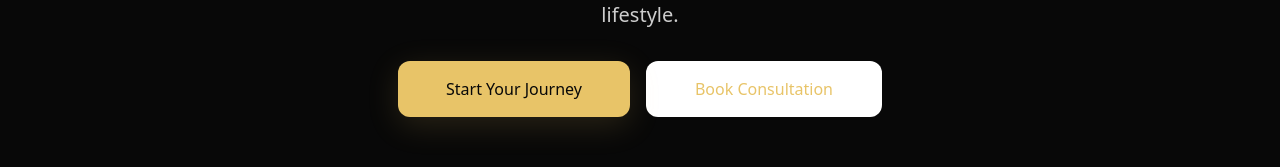
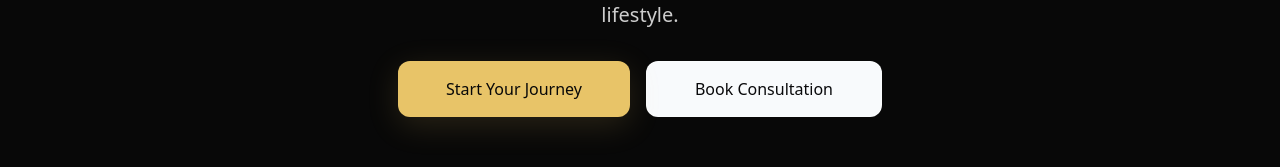
Before and after one commit to MansaMusaMogule86/dubai-a-la-carte, a React (Vite) app: page / in a window 1280 px wide. Shown: the part 3405-3572 px from the top of the page. Built offline with nearby package versions, Linux system fonts and the light colour scheme.

Commit message:
Visual edit in Lovable
Edited UI in Lovable

```diff
--- a/src/components/Footer.tsx
+++ b/src/components/Footer.tsx
@@ -16,7 +16,7 @@ export const Footer = () => {
               <Button variant="premium" size="xl" className="text-base">
                 Start Your Journey
               </Button>
-              <Button variant="outline" size="xl" className="border-white/30 hover:bg-white/10 text-gold">
+              <Button variant="outline" size="xl" className="border-white/30 bg-slate-50 text-zinc-950">
                 Book Consultation
               </Button>
             </div>
```
